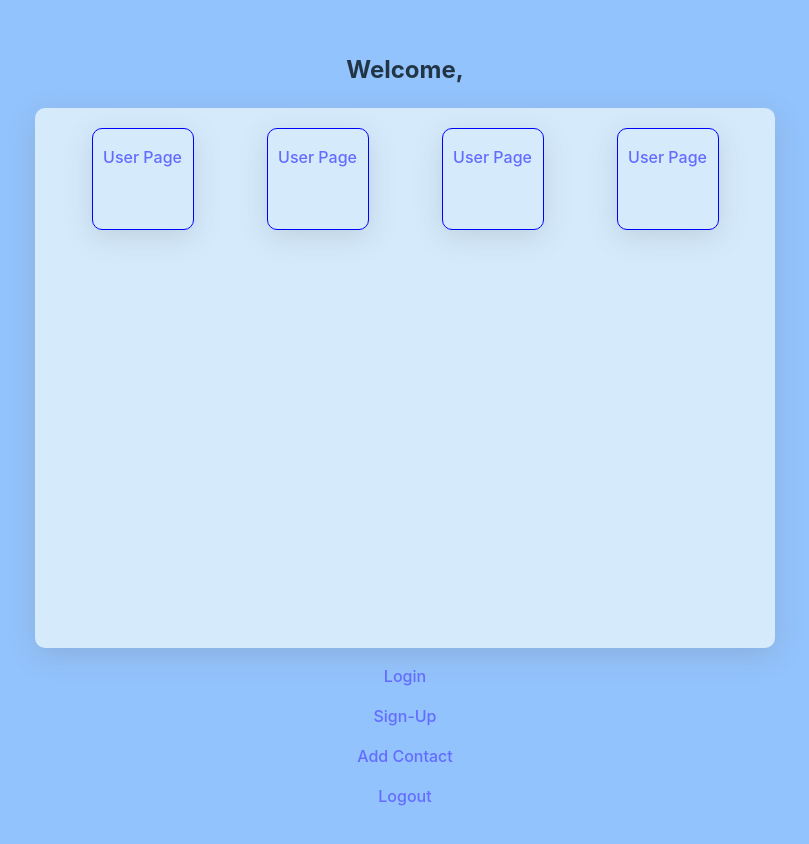
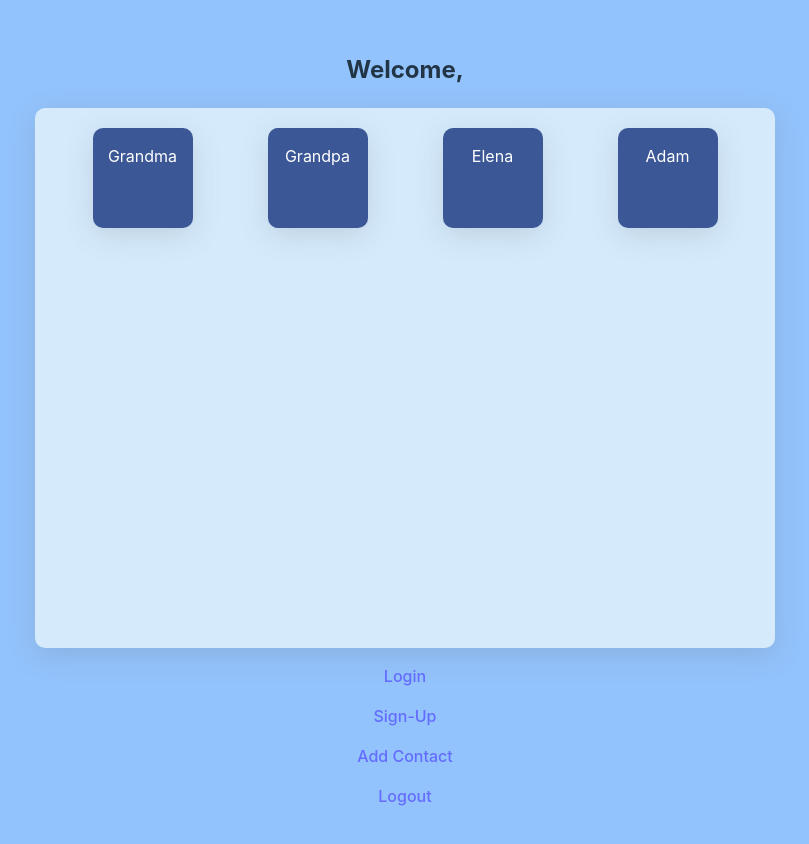
Before and after one commit to GeoTech23/CheckMate, a React (Vite) app: page /dashboard in a window 1280 px wide. Shown: the top 844 px of the page, without its empty margins (235-1044 px from the left). Built offline with nearby package versions, Linux system fonts and the light colour scheme.

Commit message:
Hover style contact divs

```diff
--- a/src/components/styled/ContactDiv.tsx
+++ b/src/components/styled/ContactDiv.tsx
@@ -2,12 +2,17 @@
 
 const ContactDiv = styled.div`
 	display: flex;
-	border: 1px solid blue;
 	border-radius: 10px;
 	height: 100px;
 	width: 100px;
 	justify-content: center;
 	box-shadow: rgba(100, 100, 111, 0.2) 0px 7px 29px 0px;
+	background-color: #3b5796;
+	color: white;
+	&:hover {
+		cursor: pointer;
+		background-color: #4287f5;
+	}
 `;
 
 export default ContactDiv;
--- a/src/index.css
+++ b/src/index.css
@@ -81,6 +81,14 @@
   border-radius: 3px;
 }
 
+.user-link {
+  color: white
+}
+
+.mousedown {
+  box-shadow: rgba(50, 50, 93, 0.25) 0px 30px 60px -12px inset, rgba(0, 0, 0, 0.3) 0px 18px 36px -18px inset;
+}
+
 @media (prefers-color-scheme: light) {
   :root {
     color: #213547;
--- a/src/pages/Dashboard.tsx
+++ b/src/pages/Dashboard.tsx
@@ -1,12 +1,12 @@
 import React from 'react';
-import { Link } from 'react-router-dom';
+import { Link, useNavigate } from 'react-router-dom';
 import DashDiv from '../components/styled/DashDiv';
 import ContactDiv from '../components/styled/ContactDiv';
 import { StoreContext } from '../store';
 
 function Dashboard() {
 	const { user, setUser, setLoggedIn } = React.useContext(StoreContext);
-
+	const navigate = useNavigate();
 	const handleLogout = () => {
 		setUser('');
 		setLoggedIn(false);
@@ -21,10 +21,8 @@
 	const contactElements = [];
 	contacts.forEach((contact) => {
 		contactElements.push(
-			<ContactDiv>
-				<Link to={`/contact/${contact.id}`}>
-					<p>User Page</p>
-				</Link>
+			<ContactDiv onClick={() => navigate(`/contact/${contact.id}`)}>
+				<p onClick={() => navigate(`/contact/${contact.id}`)}>{contact.name}</p>
 			</ContactDiv>
 		);
 	});
```
